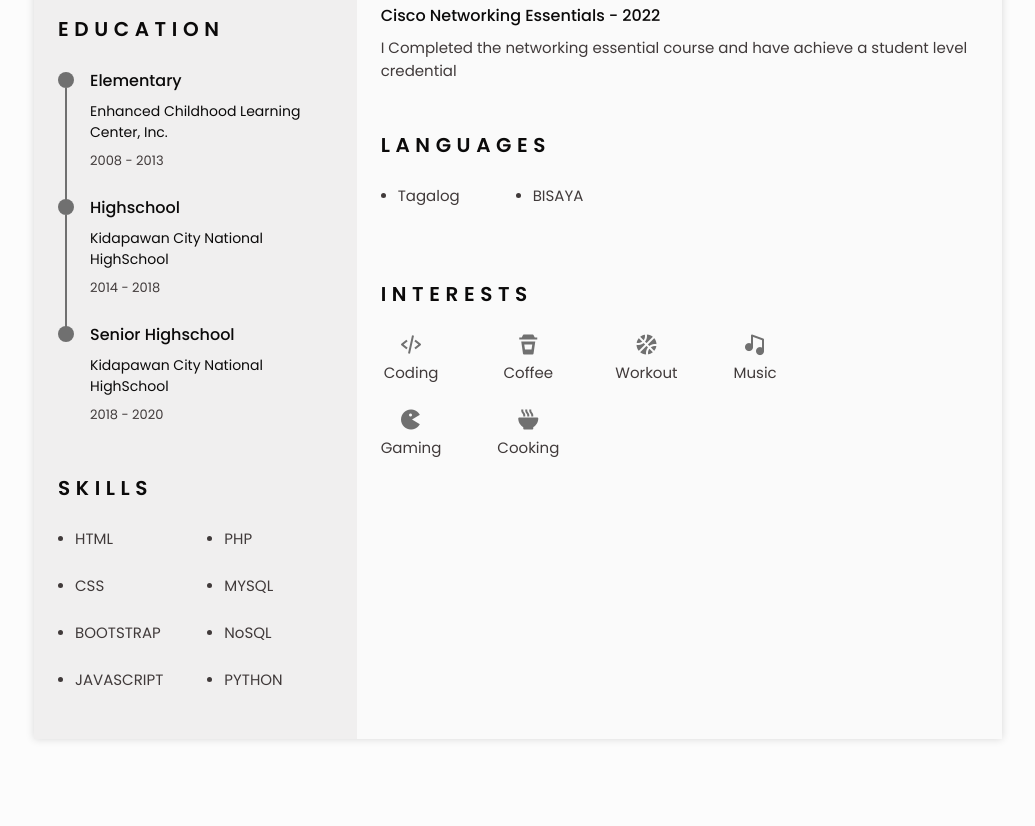
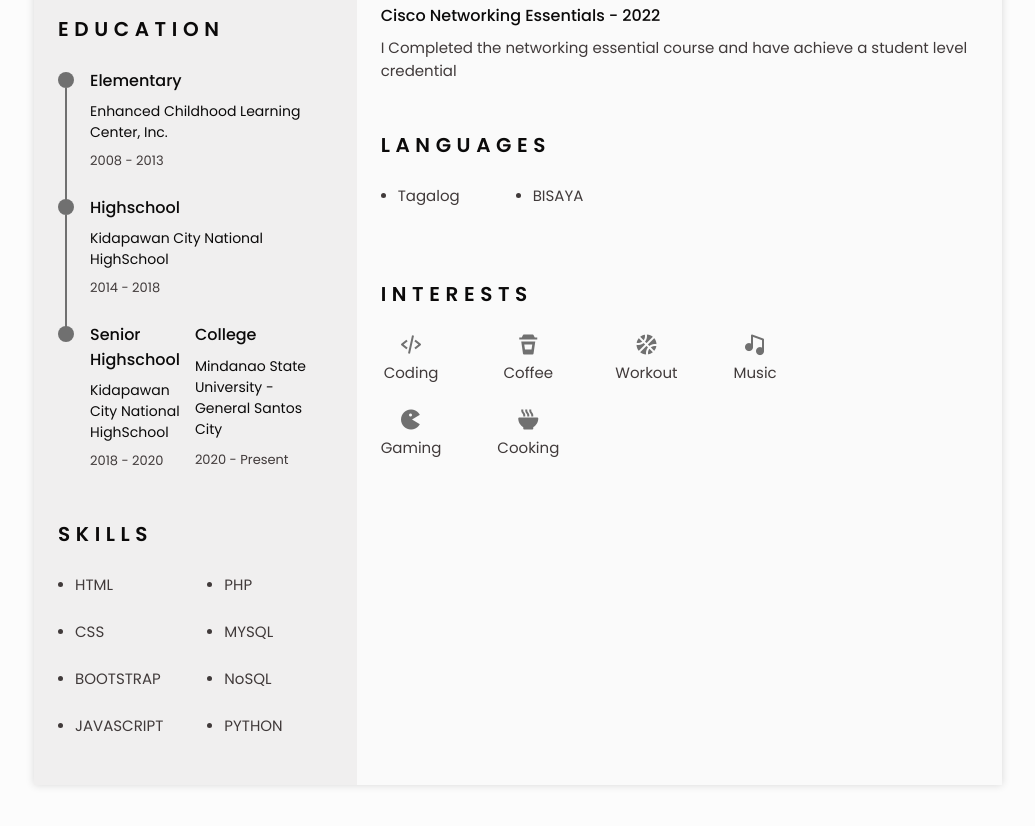
Before and after one commit to SkippleSkipple13/cv, a plain HTML site: page index.html in a window 1280 px wide. Shown: the part 898-1724 px from the top of the page, without its empty margins (122-1157 px from the left). Drawn offline with nearby package versions, Linux system fonts and the light colour scheme.

Commit message:
Update index.html

```diff
--- a/index.html
+++ b/index.html
@@ -155,6 +155,11 @@
                                     <h3 class="education_title">Senior Highschool</h3>
                                     <span class="education_studies">Kidapawan City National HighSchool</span>
                                     <span class="education_year">2018 - 2020</span>
+                                </div>
+                                <div class="education_data bd-grid">
+                                    <h3 class="education_title">College</h3>
+                                    <span class="education_studies">Mindanao State University - General Santos City</span>
+                                    <span class="education_year">2020 - Present</span>
                                 </div>
                             </div>
                         </div>
```
